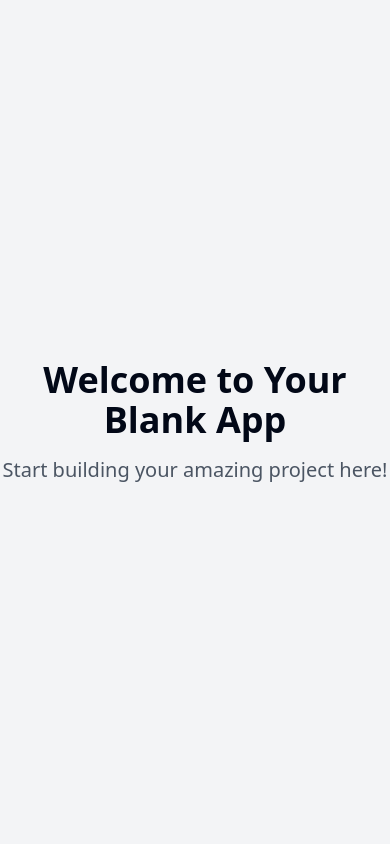
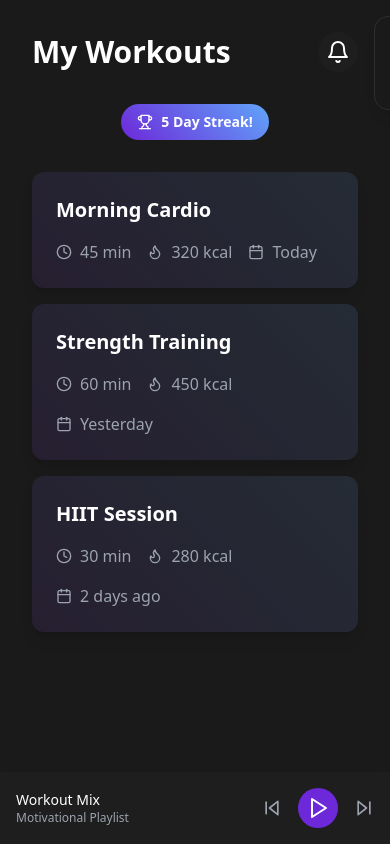
Before and after one commit to forfundsk47/daily-gymmate, a React (Vite) app: page / in a window 390 px wide. Built offline with nearby package versions, Linux system fonts and the light colour scheme.

Commit message:
Build gym application for mobile
Implement initial setup for a gym application designed for daily use on mobile devices.
[skip gpt_engineer]

```diff
--- /dev/null
+++ b/src/components/MusicPlayer.tsx
@@ -0,0 +1,25 @@
+import { Play, SkipBack, SkipForward } from "lucide-react";
+
+export const MusicPlayer = () => {
+  return (
+    <div className="fixed bottom-0 left-0 right-0 bg-card p-4 shadow-lg">
+      <div className="flex items-center justify-between">
+        <div className="flex-1">
+          <h4 className="text-sm font-medium text-white">Workout Mix</h4>
+          <p className="text-xs text-muted-foreground">Motivational Playlist</p>
+        </div>
+        <div className="flex items-center gap-4">
+          <button className="text-muted-foreground hover:text-white">
+            <SkipBack className="h-5 w-5" />
+          </button>
+          <button className="rounded-full bg-primary p-2 text-white hover:bg-primary/90">
+            <Play className="h-6 w-6" />
+          </button>
+          <button className="text-muted-foreground hover:text-white">
+            <SkipForward className="h-5 w-5" />
+          </button>
+        </div>
+      </div>
+    </div>
+  );
+};
--- /dev/null
+++ b/src/components/StreakCounter.tsx
@@ -0,0 +1,14 @@
+import { Trophy } from "lucide-react";
+
+interface StreakCounterProps {
+  count: number;
+}
+
+export const StreakCounter = ({ count }: StreakCounterProps) => {
+  return (
+    <div className="streak-badge">
+      <Trophy className="mr-2 h-4 w-4" />
+      <span>{count} Day Streak!</span>
+    </div>
+  );
+};
--- /dev/null
+++ b/src/components/WorkoutCard.tsx
@@ -0,0 +1,30 @@
+import { Calendar, Clock, Flame } from "lucide-react";
+
+interface WorkoutCardProps {
+  title: string;
+  duration: string;
+  calories: number;
+  date: string;
+}
+
+export const WorkoutCard = ({ title, duration, calories, date }: WorkoutCardProps) => {
+  return (
+    <div className="workout-card animate-fade-in">
+      <h3 className="mb-4 text-xl font-bold text-white">{title}</h3>
+      <div className="flex flex-wrap gap-4">
+        <div className="flex items-center gap-2 text-muted-foreground">
+          <Clock className="h-4 w-4" />
+          <span>{duration}</span>
+        </div>
+        <div className="flex items-center gap-2 text-muted-foreground">
+          <Flame className="h-4 w-4" />
+          <span>{calories} kcal</span>
+        </div>
+        <div className="flex items-center gap-2 text-muted-foreground">
+          <Calendar className="h-4 w-4" />
+          <span>{date}</span>
+        </div>
+      </div>
+    </div>
+  );
+};
--- a/src/index.css
+++ b/src/index.css
@@ -4,89 +4,14 @@
 
 @layer base {
   :root {
-    --background: 0 0% 100%;
-    --foreground: 222.2 84% 4.9%;
-
-    --card: 0 0% 100%;
-    --card-foreground: 222.2 84% 4.9%;
-
-    --popover: 0 0% 100%;
-    --popover-foreground: 222.2 84% 4.9%;
-
-    --primary: 222.2 47.4% 11.2%;
-    --primary-foreground: 210 40% 98%;
-
-    --secondary: 210 40% 96.1%;
-    --secondary-foreground: 222.2 47.4% 11.2%;
-
-    --muted: 210 40% 96.1%;
-    --muted-foreground: 215.4 16.3% 46.9%;
-
-    --accent: 210 40% 96.1%;
-    --accent-foreground: 222.2 47.4% 11.2%;
-
-    --destructive: 0 84.2% 60.2%;
-    --destructive-foreground: 210 40% 98%;
-
-    --border: 214.3 31.8% 91.4%;
-    --input: 214.3 31.8% 91.4%;
-    --ring: 222.2 84% 4.9%;
-
-    --radius: 0.5rem;
-
-    --sidebar-background: 0 0% 98%;
-
-    --sidebar-foreground: 240 5.3% 26.1%;
-
-    --sidebar-primary: 240 5.9% 10%;
-
-    --sidebar-primary-foreground: 0 0% 98%;
-
-    --sidebar-accent: 240 4.8% 95.9%;
-
-    --sidebar-accent-foreground: 240 5.9% 10%;
-
-    --sidebar-border: 220 13% 91%;
-
-    --sidebar-ring: 217.2 91.2% 59.8%;
-  }
-
-  .dark {
-    --background: 222.2 84% 4.9%;
-    --foreground: 210 40% 98%;
-
-    --card: 222.2 84% 4.9%;
-    --card-foreground: 210 40% 98%;
-
-    --popover: 222.2 84% 4.9%;
-    --popover-foreground: 210 40% 98%;
-
-    --primary: 210 40% 98%;
-    --primary-foreground: 222.2 47.4% 11.2%;
-
-    --secondary: 217.2 32.6% 17.5%;
-    --secondary-foreground: 210 40% 98%;
-
-    --muted: 217.2 32.6% 17.5%;
-    --muted-foreground: 215 20.2% 65.1%;
-
-    --accent: 217.2 32.6% 17.5%;
-    --accent-foreground: 210 40% 98%;
-
-    --destructive: 0 62.8% 30.6%;
-    --destructive-foreground: 210 40% 98%;
-
-    --border: 217.2 32.6% 17.5%;
-    --input: 217.2 32.6% 17.5%;
-    --ring: 212.7 26.8% 83.9%;
-    --sidebar-background: 240 5.9% 10%;
-    --sidebar-foreground: 240 4.8% 95.9%;
-    --sidebar-primary: 224.3 76.3% 48%;
-    --sidebar-primary-foreground: 0 0% 100%;
-    --sidebar-accent: 240 3.7% 15.9%;
-    --sidebar-accent-foreground: 240 4.8% 95.9%;
-    --sidebar-border: 240 3.7% 15.9%;
-    --sidebar-ring: 217.2 91.2% 59.8%;
+    --background: 0 0% 10%;
+    --foreground: 0 0% 100%;
+    --card: 0 0% 12%;
+    --card-foreground: 0 0% 100%;
+    --border: 0 0% 20%;
+    --input: 0 0% 20%;
+    --ring: 261 51.7% 50.4%;
+    --radius: 1rem;
   }
 }
 
@@ -94,8 +19,18 @@
   * {
     @apply border-border;
   }
-
   body {
     @apply bg-background text-foreground;
+    font-feature-settings: "rlig" 1, "calt" 1;
   }
 }
+
+.workout-card {
+  @apply relative overflow-hidden rounded-xl bg-card p-6 shadow-lg transition-all hover:shadow-xl;
+  background-image: linear-gradient(45deg, rgba(109, 40, 217, 0.1) 0%, rgba(96, 165, 250, 0.1) 100%);
+}
+
+.streak-badge {
+  @apply flex items-center justify-center rounded-full bg-primary px-4 py-2 text-sm font-semibold text-white;
+  background-image: linear-gradient(45deg, #6D28D9, #60A5FA);
+}
--- a/src/pages/Index.tsx
+++ b/src/pages/Index.tsx
@@ -1,12 +1,58 @@
-// Update this page (the content is just a fallback if you fail to update the page)
+import { WorkoutCard } from "@/components/WorkoutCard";
+import { StreakCounter } from "@/components/StreakCounter";
+import { MusicPlayer } from "@/components/MusicPlayer";
+import { Bell } from "lucide-react";
+import { useToast } from "@/hooks/use-toast";
+import { useEffect } from "react";
 
 const Index = () => {
+  const { toast } = useToast();
+
+  useEffect(() => {
+    // Show notification for scheduled workout
+    toast({
+      title: "Workout Reminder",
+      description: "Time for your daily workout! 💪",
+      duration: 5000,
+    });
+  }, []);
+
   return (
-    <div className="min-h-screen flex items-center justify-center bg-gray-100">
-      <div className="text-center">
-        <h1 className="text-4xl font-bold mb-4">Welcome to Your Blank App</h1>
-        <p className="text-xl text-gray-600">Start building your amazing project here!</p>
+    <div className="min-h-screen pb-24">
+      <div className="container py-8">
+        <div className="mb-8 flex items-center justify-between">
+          <h1 className="text-3xl font-bold">My Workouts</h1>
+          <button className="rounded-full bg-card p-2 hover:bg-muted">
+            <Bell className="h-6 w-6" />
+          </button>
+        </div>
+
+        <div className="mb-8 flex justify-center">
+          <StreakCounter count={5} />
+        </div>
+
+        <div className="grid gap-4">
+          <WorkoutCard
+            title="Morning Cardio"
+            duration="45 min"
+            calories={320}
+            date="Today"
+          />
+          <WorkoutCard
+            title="Strength Training"
+            duration="60 min"
+            calories={450}
+            date="Yesterday"
+          />
+          <WorkoutCard
+            title="HIIT Session"
+            duration="30 min"
+            calories={280}
+            date="2 days ago"
+          />
+        </div>
       </div>
+      <MusicPlayer />
     </div>
   );
 };
--- a/tailwind.config.ts
+++ b/tailwind.config.ts
@@ -12,85 +12,68 @@ export default {
   theme: {
     container: {
       center: true,
-			padding: '2rem',
+      padding: "2rem",
       screens: {
-				'2xl': '1400px'
-			}
+        "2xl": "1400px",
+      },
     },
     extend: {
       colors: {
-				border: 'hsl(var(--border))',
-				input: 'hsl(var(--input))',
-				ring: 'hsl(var(--ring))',
-				background: 'hsl(var(--background))',
-				foreground: 'hsl(var(--foreground))',
+        border: "hsl(var(--border))",
+        input: "hsl(var(--input))",
+        ring: "hsl(var(--ring))",
+        background: "hsl(var(--background))",
+        foreground: "hsl(var(--foreground))",
         primary: {
-					DEFAULT: 'hsl(var(--primary))',
-					foreground: 'hsl(var(--primary-foreground))'
+          DEFAULT: "#6D28D9",
+          foreground: "#FFFFFF",
         },
         secondary: {
-					DEFAULT: 'hsl(var(--secondary))',
-					foreground: 'hsl(var(--secondary-foreground))'
+          DEFAULT: "#60A5FA",
+          foreground: "#FFFFFF",
+        },
+        accent: {
+          DEFAULT: "#8B5CF6",
+          foreground: "#FFFFFF",
         },
         destructive: {
-					DEFAULT: 'hsl(var(--destructive))',
-					foreground: 'hsl(var(--destructive-foreground))'
+          DEFAULT: "hsl(var(--destructive))",
+          foreground: "hsl(var(--destructive-foreground))",
         },
         muted: {
-					DEFAULT: 'hsl(var(--muted))',
-					foreground: 'hsl(var(--muted-foreground))'
-				},
-				accent: {
-					DEFAULT: 'hsl(var(--accent))',
-					foreground: 'hsl(var(--accent-foreground))'
-				},
-				popover: {
-					DEFAULT: 'hsl(var(--popover))',
-					foreground: 'hsl(var(--popover-foreground))'
+          DEFAULT: "#374151",
+          foreground: "#9CA3AF",
         },
         card: {
-					DEFAULT: 'hsl(var(--card))',
-					foreground: 'hsl(var(--card-foreground))'
+          DEFAULT: "#1E1E1E",
+          foreground: "#FFFFFF",
         },
-				sidebar: {
-					DEFAULT: 'hsl(var(--sidebar-background))',
-					foreground: 'hsl(var(--sidebar-foreground))',
-					primary: 'hsl(var(--sidebar-primary))',
-					'primary-foreground': 'hsl(var(--sidebar-primary-foreground))',
-					accent: 'hsl(var(--sidebar-accent))',
-					'accent-foreground': 'hsl(var(--sidebar-accent-foreground))',
-					border: 'hsl(var(--sidebar-border))',
-					ring: 'hsl(var(--sidebar-ring))'
-				}
       },
       borderRadius: {
-				lg: 'var(--radius)',
-				md: 'calc(var(--radius) - 2px)',
-				sm: 'calc(var(--radius) - 4px)'
+        lg: "var(--radius)",
+        md: "calc(var(--radius) - 2px)",
+        sm: "calc(var(--radius) - 4px)",
       },
       keyframes: {
-				'accordion-down': {
-					from: {
-						height: '0'
+        "accordion-down": {
+          from: { height: "0" },
+          to: { height: "var(--radix-accordion-content-height)" },
         },
-					to: {
-						height: 'var(--radix-accordion-content-height)'
-					}
+        "accordion-up": {
+          from: { height: "var(--radix-accordion-content-height)" },
+          to: { height: "0" },
         },
-				'accordion-up': {
-					from: {
-						height: 'var(--radix-accordion-content-height)'
+        "fade-in": {
+          "0%": { opacity: "0", transform: "translateY(10px)" },
+          "100%": { opacity: "1", transform: "translateY(0)" },
         },
-					to: {
-						height: '0'
-					}
-				}
       },
       animation: {
-				'accordion-down': 'accordion-down 0.2s ease-out',
-				'accordion-up': 'accordion-up 0.2s ease-out'
-			}
-		}
+        "accordion-down": "accordion-down 0.2s ease-out",
+        "accordion-up": "accordion-up 0.2s ease-out",
+        "fade-in": "fade-in 0.3s ease-out",
+      },
+    },
   },
   plugins: [require("tailwindcss-animate")],
 } satisfies Config;
```
Lines whose indentation alone changed are shown as unchanged.
